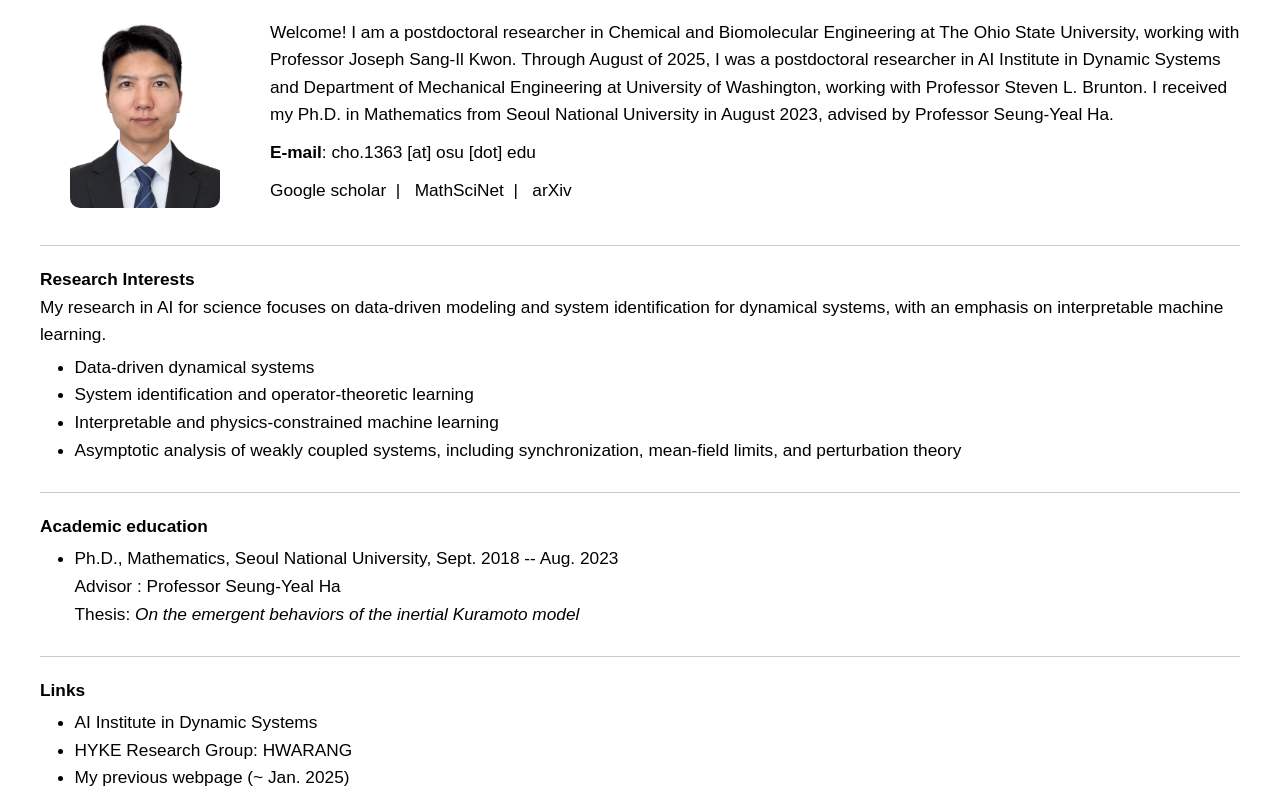
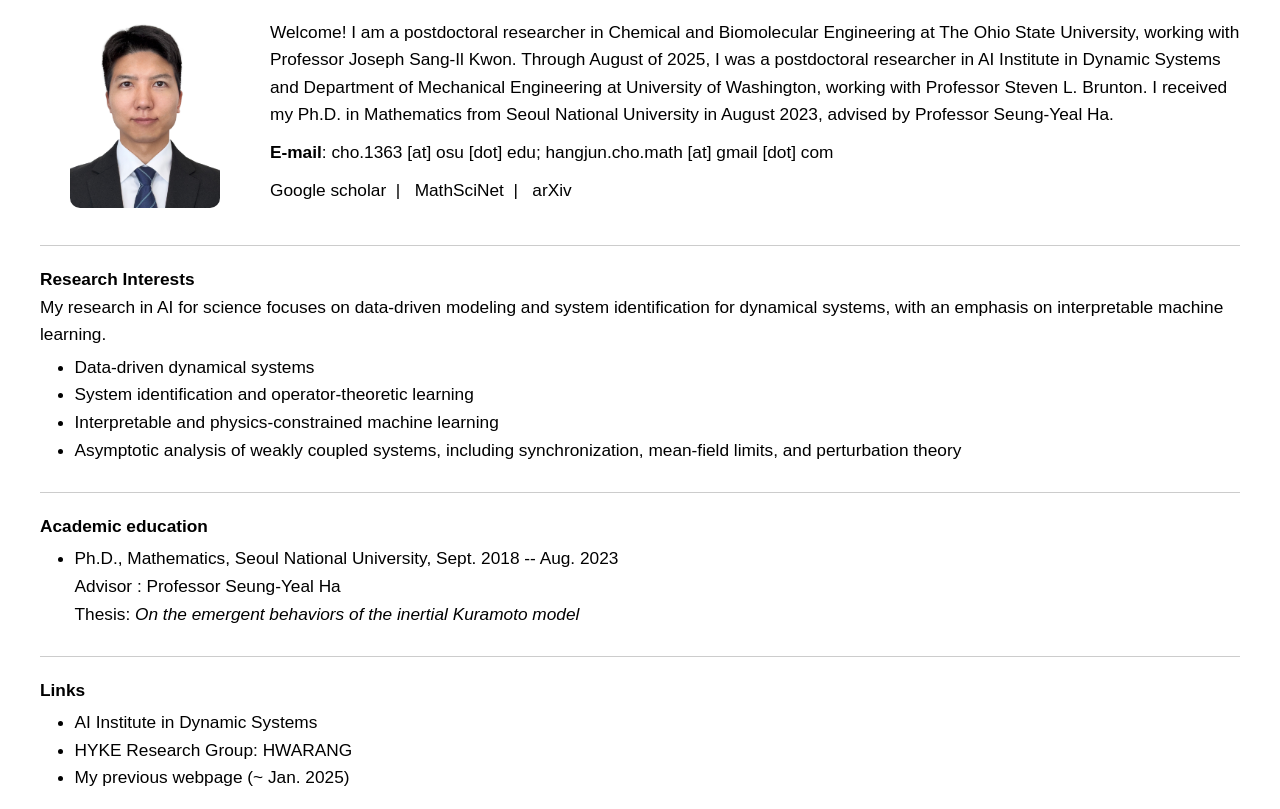
Before and after one commit to hangjun-cho/hangjun-cho.github.io, a plain HTML site: page main.html in a window 1280 px wide. Drawn offline with Linux system fonts and the light colour scheme.

Commit message:
Add files via upload

```diff
--- a/main.html
+++ b/main.html
@@ -120,7 +120,7 @@ p {
         <p>Welcome! I am a postdoctoral researcher in Chemical and Biomolecular Engineering at The Ohio State University, working with Professor <a href="https://u.osu.edu/kwon/people/professor/" target="_blank" class="website-link">Joseph Sang-Il Kwon</a>.
 		Through August of 2025, I was a postdoctoral researcher in <a href="https://dynamicsai.org" target="_blank" class="website-link">AI Institute in Dynamic Systems</a> and Department of Mechanical Engineering at University of Washington, working with Professor <a href="https://www.eigensteve.com" target="_blank" class="website-link">Steven L. Brunton</a>.
 		I received my Ph.D. in Mathematics from Seoul National University in August 2023, advised by Professor <a href="https://www.math.snu.ac.kr/~syha/" target="_blank" class="website-link">Seung-Yeal Ha</a>.</p>
-        <p><b>E-mail</b>: cho.1363 [at] osu [dot] edu</p>
+        <p><b>E-mail</b>: cho.1363 [at] osu [dot] edu; hangjun.cho.math [at] gmail [dot] com</p>
 	<p>
 		<a href="https://scholar.google.com/citations?hl=en&user=pxtNrV0AAAAJ" target="_blank" class="website-link">Google scholar</a>&nbsp;&nbsp;|&nbsp;&nbsp;
 		<a href="https://mathscinet.ams.org/mathscinet/MRAuthorID/1481923" target="_blank" class="website-link">MathSciNet</a>&nbsp;&nbsp;|&nbsp;&nbsp;
```
